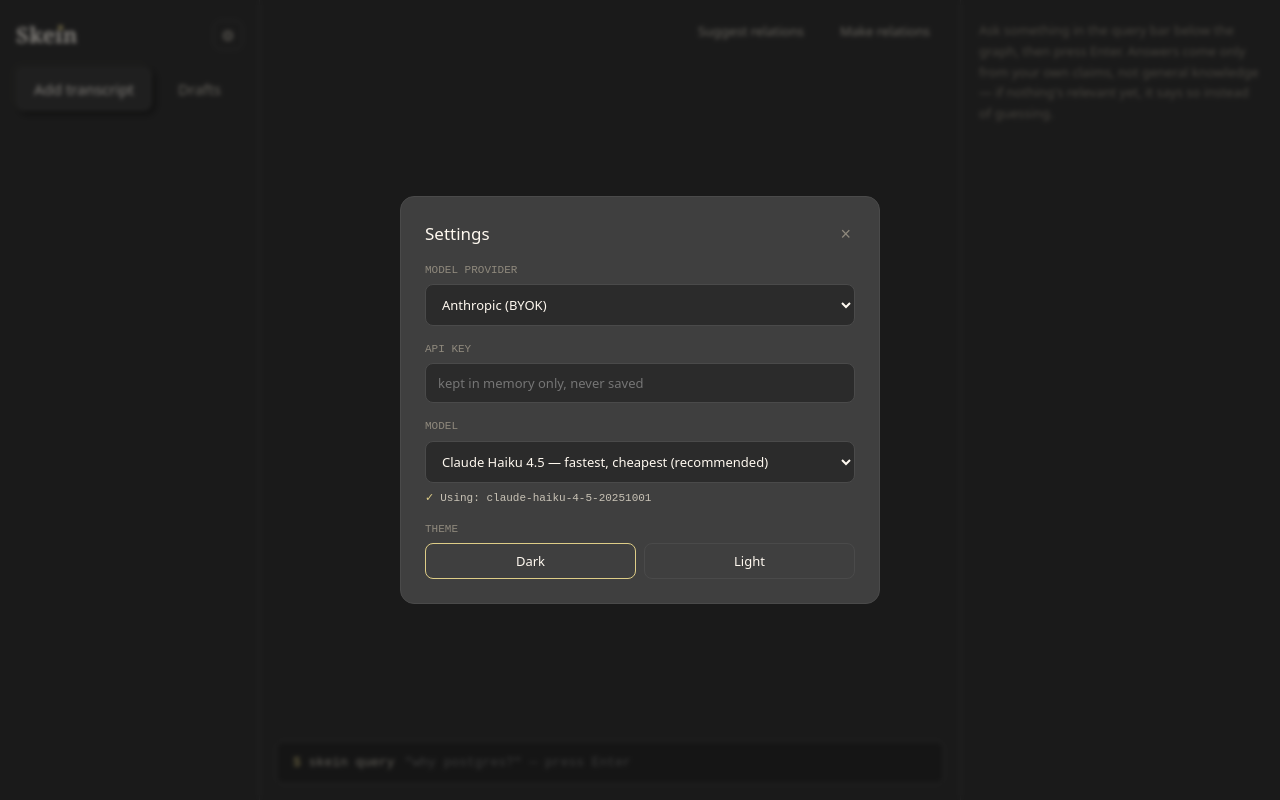
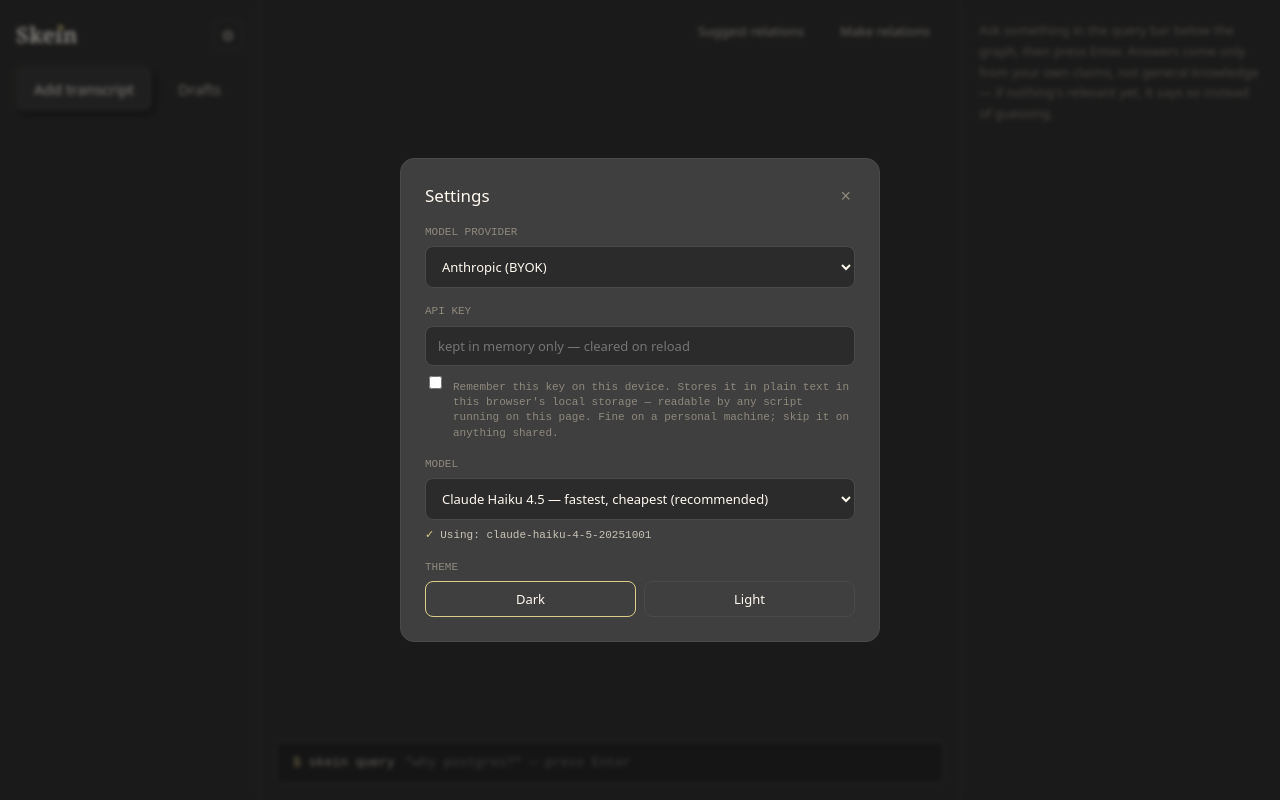
Before and after one commit to Virerra/Skein, a React (Vite) app: page / in a window 1280 px wide. Both pictures are taken after a click on the button "Settings". Built offline with nearby package versions, Linux system fonts and the light colour scheme; a web font is replaced by a local one.

Commit message:
added an option for api key to be remember since it was annoying

```diff
--- a/src/App.jsx
+++ b/src/App.jsx
@@ -7,6 +7,7 @@
 import { applyNewClaims, buildClusters, getChain } from "./lib/graphModel";
 import { runQuery } from "./lib/query";
 import { loadSettings, saveSettings, applyTheme } from "./lib/settings";
+import { loadRememberedApiKey, saveRememberedApiKey, getRememberPreference, setRememberPreference } from "./lib/keyStorage";
 
 import { GraphCanvas } from "./components/GraphCanvas";
 import { Wordmark } from "./components/Wordmark";
@@ -41,7 +42,8 @@
   const [pendingDraftId, setPendingDraftId] = useState(null);
   const [settingsOpen, setSettingsOpen] = useState(false);
   const [settings, setSettings] = useState(loadSettings);
-  const [apiKey, setApiKey] = useState("");
+  const [apiKey, setApiKey] = useState(loadRememberedApiKey);
+  const [rememberApiKey, setRememberApiKeyState] = useState(getRememberPreference);
   const abortControllerRef = useRef(null);
 
   useEffect(() => {
@@ -60,6 +62,17 @@
   function handleSettingsChange(next) {
     setSettings(next);
     saveSettings(next);
+  }
+
+  function handleApiKeyChange(key) {
+    setApiKey(key);
+    saveRememberedApiKey(key); // no-op internally unless rememberApiKey is on
+  }
+
+  function handleRememberChange(remember) {
+    setRememberApiKeyState(remember);
+    setRememberPreference(remember);
+    if (remember) saveRememberedApiKey(apiKey); // capture whatever's currently typed in, not just future changes
   }
 
   // Discarded claims are hidden from the graph, cluster filter, and
@@ -403,7 +416,14 @@
       />
 
       <Modal open={settingsOpen} onClose={() => setSettingsOpen(false)} title="Settings">
-        <SettingsPanel settings={settings} onSettingsChange={handleSettingsChange} apiKey={apiKey} onApiKeyChange={setApiKey} />
+        <SettingsPanel
+          settings={settings}
+          onSettingsChange={handleSettingsChange}
+          apiKey={apiKey}
+          onApiKeyChange={handleApiKeyChange}
+          rememberApiKey={rememberApiKey}
+          onRememberApiKeyChange={handleRememberChange}
+        />
       </Modal>
     </div>
   );
--- a/src/components/SettingsPanel.jsx
+++ b/src/components/SettingsPanel.jsx
@@ -27,7 +27,7 @@
 
 const CUSTOM = "__custom__";
 
-export function SettingsPanel({ settings, onSettingsChange, apiKey, onApiKeyChange }) {
+export function SettingsPanel({ settings, onSettingsChange, apiKey, onApiKeyChange, rememberApiKey, onRememberApiKeyChange }) {
   const provider = settings.provider;
   const model = settings.models?.[provider] || "";
   const webllmSupport = provider === "webllm" ? checkWebLLMSupport() : null;
@@ -102,11 +102,24 @@
           <div style={labelStyle}>API key {provider === "openai-compatible" ? "(optional for local servers)" : ""}</div>
           <input
             type="password"
-            placeholder="kept in memory only, never saved"
+            placeholder={rememberApiKey ? "saved in this browser's storage" : "kept in memory only — cleared on reload"}
             value={apiKey}
             onChange={(e) => onApiKeyChange(e.target.value)}
             style={fieldStyle}
           />
+          <label style={{ display: "flex", alignItems: "flex-start", gap: "8px", marginTop: "8px", cursor: "pointer" }}>
+            <input
+              type="checkbox"
+              checked={rememberApiKey}
+              onChange={(e) => onRememberApiKeyChange(e.target.checked)}
+              style={{ marginTop: "2px" }}
+            />
+            <span style={hintStyle}>
+              Remember this key on this device. Stores it in plain text in this
+              browser's local storage — readable by any script running on this
+              page. Fine on a personal machine; skip it on anything shared.
+            </span>
+          </label>
         </div>
       )}
 
--- /dev/null
+++ b/src/lib/keyStorage.js
@@ -0,0 +1,50 @@
+// Opt-in API key persistence. Deliberately its own module, not folded
+// into settings.js -- that module is documented as never storing the
+// key itself, and mixing "preferences" with "a credential" in the same
+// blob makes it too easy to lose track of which one this is.
+//
+// Off by default. Turning it on writes the key to localStorage in
+// plaintext, readable by any JS running on this page: a compromised
+// dependency, a malicious browser extension with page access, or
+// anyone else who uses this browser profile. Reasonable on a personal
+// machine you trust; not reasonable on a shared or public computer.
+// Turning the preference back off also forgets whatever was already
+// saved, not just stops saving future keys.
+
+const REMEMBER_FLAG_KEY = "skein-remember-api-key";
+const KEY_STORAGE_KEY = "skein-remembered-api-key";
+
+export function getRememberPreference() {
+  try {
+    return localStorage.getItem(REMEMBER_FLAG_KEY) === "true";
+  } catch {
+    return false;
+  }
+}
+
+export function setRememberPreference(remember) {
+  try {
+    localStorage.setItem(REMEMBER_FLAG_KEY, remember ? "true" : "false");
+    if (!remember) localStorage.removeItem(KEY_STORAGE_KEY);
+  } catch {
+    // localStorage unavailable (private browsing, quota, etc.) -- fail
+    // silently, same fallback as everywhere else this app touches
+    // storage; the key just won't persist, which is the safe default.
+  }
+}
+
+export function loadRememberedApiKey() {
+  try {
+    return getRememberPreference() ? localStorage.getItem(KEY_STORAGE_KEY) || "" : "";
+  } catch {
+    return "";
+  }
+}
+
+export function saveRememberedApiKey(key) {
+  try {
+    if (getRememberPreference()) localStorage.setItem(KEY_STORAGE_KEY, key);
+  } catch {
+    // see above
+  }
+}
```
Also changed, not shown: 1 other file (tests, documents, lock files or other folders).
